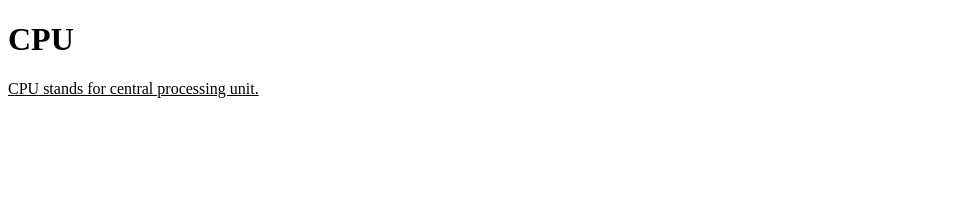
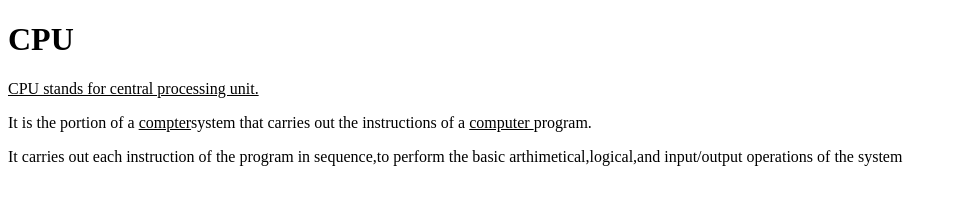
Before and after one commit to iamneo-production/fceddbdedbadaeccdfffebaeceaec, a website: page public/index.html in a window 1280 px wide. Shown: the whole page, without its empty margins (0-957 px from the left). Drawn offline with Linux system fonts and the light colour scheme.

Commit message:
Backup Commit

```diff
--- a/public/index.html
+++ b/public/index.html
@@ -6,6 +6,7 @@
 <body>
     <h1>CPU</h1>
     <p> <u>CPU stands for central processing unit.</u></p>
-
+    <p>It is the portion of a <u>compter</u>system that carries out the instructions of a <u>computer </u>program.</p>
+    <p>It carries out each instruction of the program in sequence,to perform the basic arthimetical,logical,and input/output operations of the system</p>
 </body>
 </html>
```
